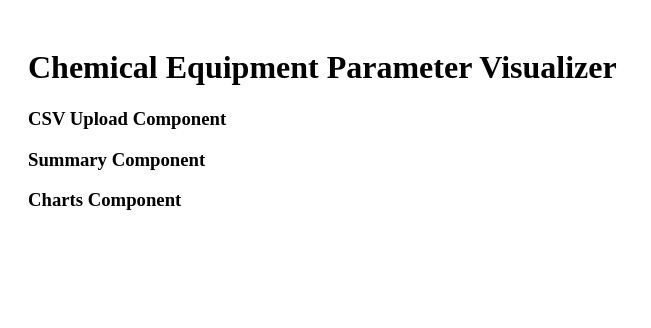
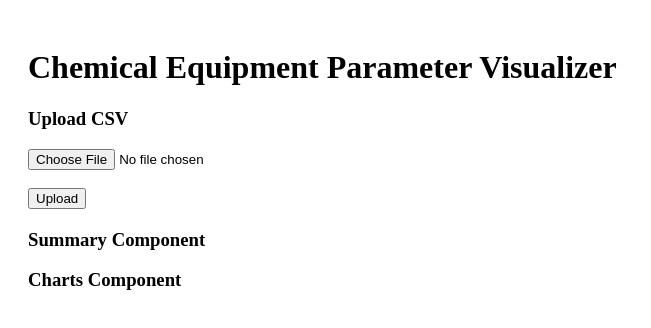
Before and after one commit to KrishnaNsingh/chemical-equipment-visualizer-Fossee, a React (Vite) app in the folder web-frontend/: page / in a window 1280 px wide. Shown: the top 328 px of the page, without its empty margins (0-651 px from the left). Built offline with nearby package versions, Linux system fonts and the light colour scheme.

Commit message:
Upload cvs to react done!

```diff
--- a/web-frontend/src/components/FileUpload.jsx
+++ b/web-frontend/src/components/FileUpload.jsx
@@ -1,3 +1,44 @@
+import { useState } from "react";
+import api from "../api";
+
 export default function FileUpload() {
-  return <h3>CSV Upload Component</h3>;
+  const [file, setFile] = useState(null);
+  const [message, setMessage] = useState("");
+
+  const handleUpload = async () => {
+    if (!file) {
+      setMessage("Please select a CSV file");
+      return;
+    }
+
+    const formData = new FormData();
+    formData.append("file", file);
+
+    try {
+      await api.post("upload/", formData, {
+        headers: {
+          "Content-Type": "multipart/form-data",
+        },
+      });
+
+      setMessage("✅ File uploaded successfully");
+    } catch (error) {
+      setMessage("❌ Upload failed");
+      console.error(error);
+    }
+  };
+
+  return (
+    <div style={{ marginBottom: "20px" }}>
+      <h3>Upload CSV</h3>
+      <input
+        type="file"
+        accept=".csv"
+        onChange={(e) => setFile(e.target.files[0])}
+      />
+      <br /><br />
+      <button onClick={handleUpload}>Upload</button>
+      <p>{message}</p>
+    </div>
+  );
 }
```
Also changed, not shown: 2 other files (tests, documents, lock files or other folders).
